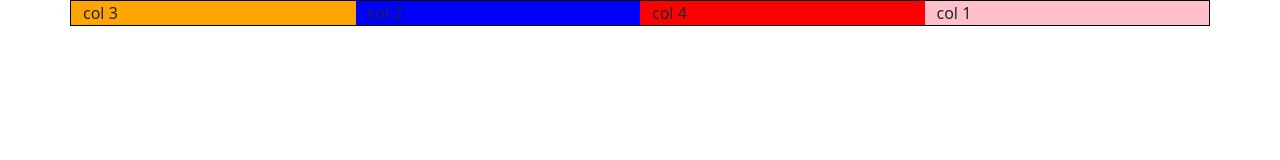
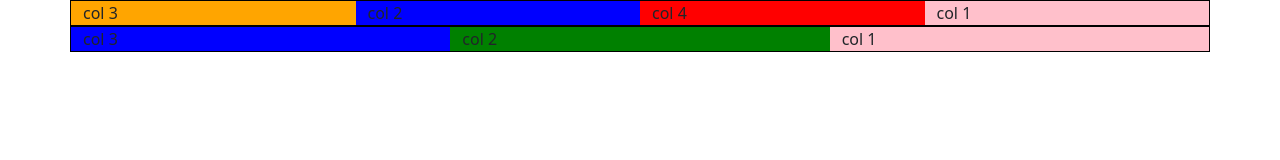
Before and after one commit to ShaownChowdhury/LearnBOOTSTRAP, a plain HTML site: page oder class.html in a window 1280 px wide. Drawn offline with Linux system fonts and the light colour scheme.

Commit message:
cng in order file

```diff
--- a/oder class.html
+++ b/oder class.html
@@ -10,10 +10,15 @@
   <body>
     <div class="container">
       <div class="row">
-        <div class="col order-last pink">col 1</div>
+        <div class="col order-md-last pink">col 1</div>
         <div class="col blue">col 2</div>
-        <div class="col order-first orange">col 3</div>
+        <div class="col order-md-first orange">col 3</div>
         <div class="col red">col 4</div>
+      </div>
+      <div class="row">
+        <div class="col order-md-3 pink">col 1</div>
+        <div class="col order-md-2 green">col 2</div>
+        <div class="col order-md-1 blue">col 3</div>
       </div>
     </div>
   </body>
```
